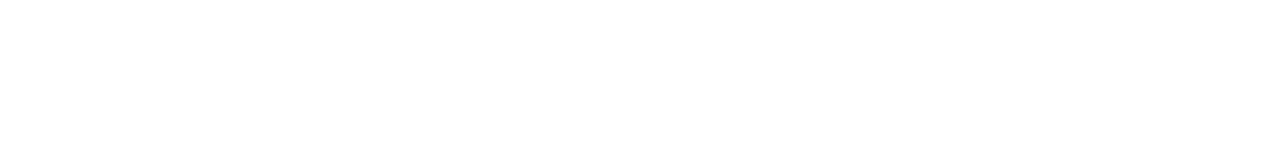
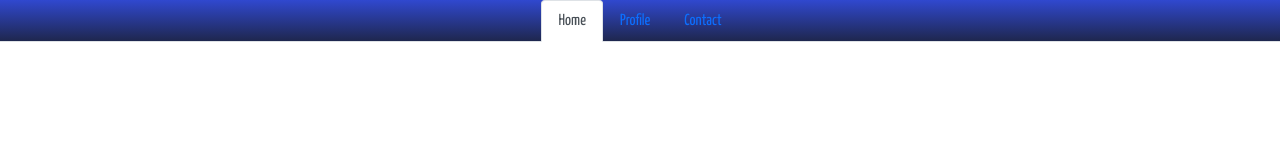
Before and after one commit to DanSam5K/Webflix-Index, a website built with webpack: page dist/index.html in a window 1280 px wide. Built offline with nearby package versions, Linux system fonts and the light colour scheme.

Commit message:
Add header navbar and modify assets folder

```diff
--- a/package.json
+++ b/package.json
@@ -36,6 +36,6 @@
     "stylelint-scss": "^3.20.1",
     "webpack": "^5.52.0",
     "webpack-cli": "^4.8.0",
-    "webpack-dev-server": "^4.1.0"
+    "webpack-dev-server": "^4.1.1"
   }
 }
--- a/src/assets/css/style.css
+++ b/src/assets/css/style.css
@@ -3,3 +3,14 @@
 * {
     font-family: 'Yanone Kaffeesatz', sans-serif;
 }
+
+body {
+    background-image: linear-gradient(#3048cf, #1e264b);
+    background-repeat: no-repeat;
+}
+
+#nav-tab {
+    display: flex;
+    margin: 0;
+    justify-content: center;
+}
--- a/src/index.js
+++ b/src/index.js
@@ -1,3 +1,3 @@
-
+import './assets/css/style.css';
 
 console.log("Hello World!")
--- a/webpack.config.js
+++ b/webpack.config.js
@@ -9,7 +9,7 @@ module.exports = {
   },
   devtool: 'inline-source-map',
   devServer: {
-    static: './dist',z
+    static: './dist',
   },
   module: {
     rules: [
```
Also changed, not shown: dist/index.html, src/assets/fonts/Yanone_Kaffeesatz/YanoneKaffeesatz-VariableFont_wght.ttf (deleted), src/assets/fonts/Yanone_Kaffeesatz/static/YanoneKaffeesatz-Bold.ttf (deleted), src/assets/fonts/Yanone_Kaffeesatz/static/YanoneKaffeesatz-ExtraLight.ttf (deleted), src/assets/fonts/Yanone_Kaffeesatz/static/YanoneKaffeesatz-Light.ttf (deleted), src/assets/fonts/Yanone_Kaffeesatz/static/YanoneKaffeesatz-Medium.ttf (deleted), src/assets/fonts/Yanone_Kaffeesatz/static/YanoneKaffeesatz-Regular.ttf (deleted), src/assets/fonts/Yanone_Kaffeesatz/static/YanoneKaffeesatz-SemiBold.ttf (deleted), 1 other file.
